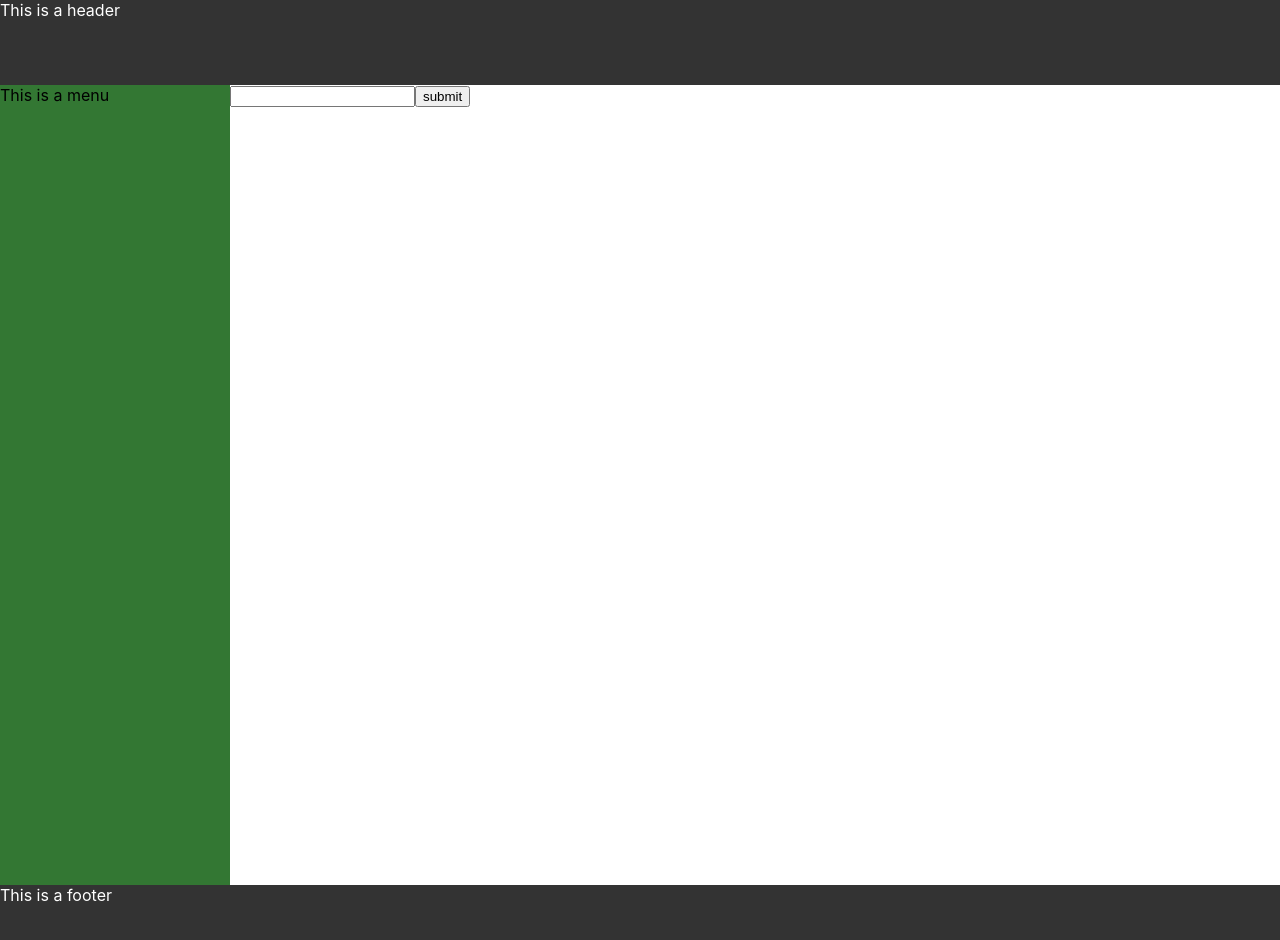
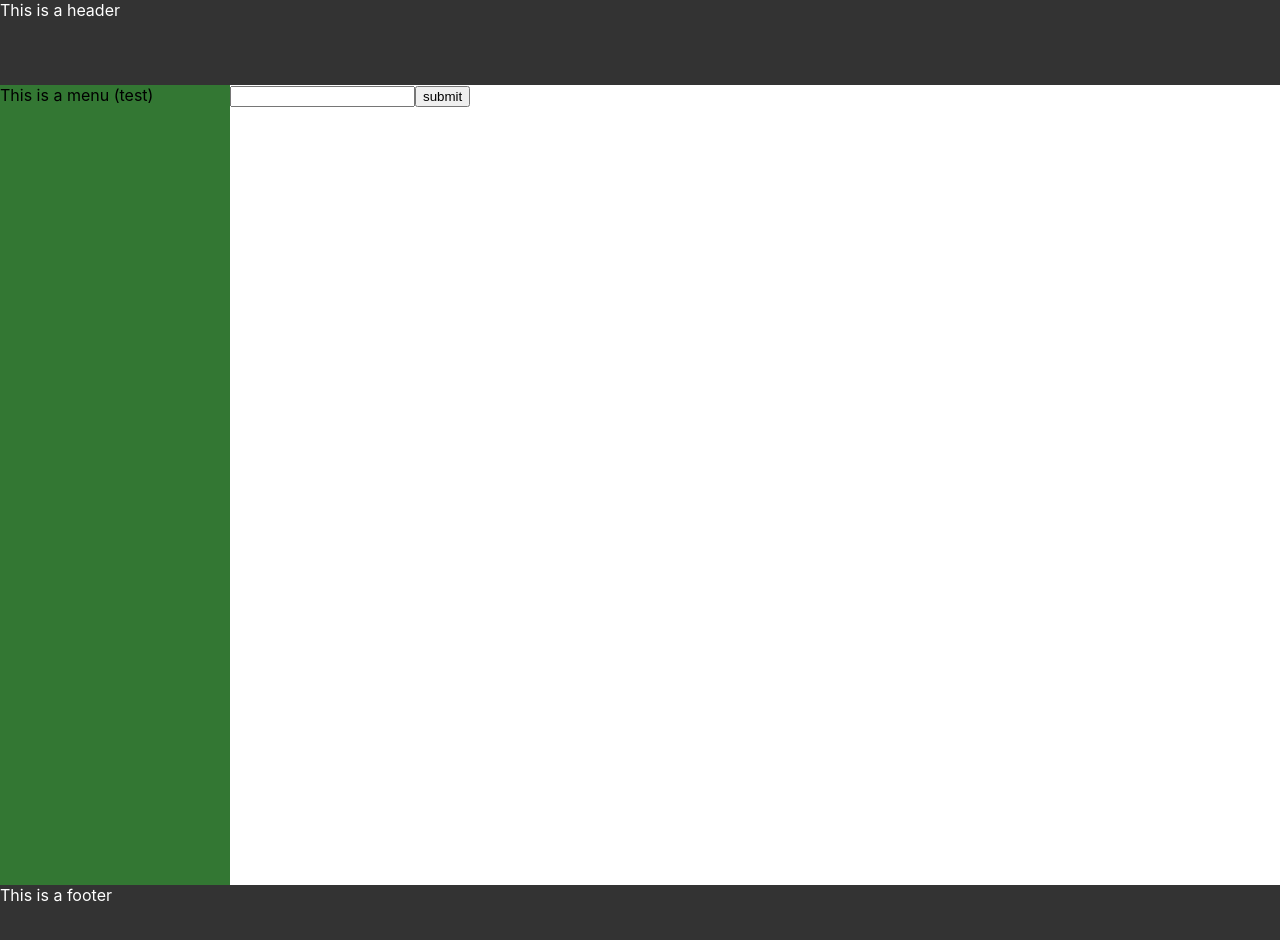
Before and after one commit to mryblad/IV1201-React, a React (Create React App) app: page / in a window 1280 px wide. Shown: the top 940 px of the page. Built offline with nearby package versions, Linux system fonts and the light colour scheme.

Commit message:
deploy test.

```diff
--- a/src/Components/Menu/MenuView.js
+++ b/src/Components/Menu/MenuView.js
@@ -1,6 +1,6 @@
 const MenuView=({})=>
     <div className="menu">
-        This is a menu
+        This is a menu (test)
     </div>
 
 export {MenuView};
```
